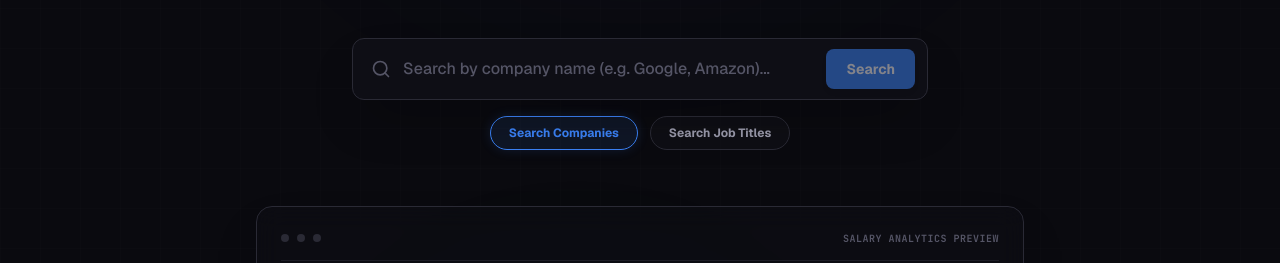
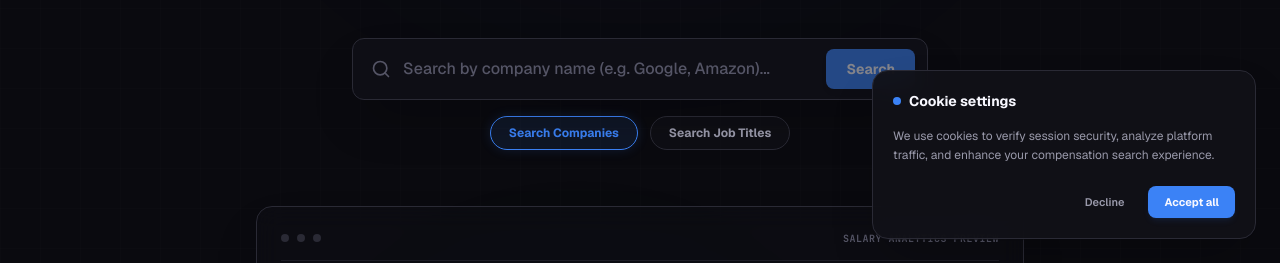
Before and after one commit to madhan1945/Compensation-Intelligence-System, a Next.js app: page / in a window 1280 px wide. Shown: the part 537-800 px from the top of the page. Built offline with nearby package versions, Linux system fonts and the light colour scheme; no server answers; the database is empty.

Commit message:
feat: add global glassmorphic Cookie Consent banner with entry animation

```diff
--- a/app/layout.tsx
+++ b/app/layout.tsx
@@ -19,6 +19,7 @@ const jetbrainsMono = JetBrains_Mono({
 
 import { Providers } from "@/app/providers";
 import AuthGateRedirect from "@/components/layout/AuthGateRedirect";
+import { CookieConsent } from "@/components/ui/CookieConsent";
 
 export const metadata: Metadata = {
   title: "CompensationIQ | Real Salary & Compensation Data",
@@ -55,6 +56,7 @@ export default function RootLayout({
         <Providers>
           <AuthGateRedirect />
           {children}
+          <CookieConsent />
         </Providers>
       </body>
     </html>
--- /dev/null
+++ b/components/ui/CookieConsent.tsx
@@ -0,0 +1,66 @@
+"use client";
+
+import { useState, useEffect } from "react";
+
+export function CookieConsent() {
+  const [isVisible, setIsVisible] = useState(false);
+
+  useEffect(() => {
+    // Check if the user has already made a selection
+    const consent = localStorage.getItem("cookie-consent");
+    if (!consent) {
+      // Delay display slightly for a premium, natural slide-in entrance
+      const timer = setTimeout(() => {
+        setIsVisible(true);
+      }, 1800);
+      return () => clearTimeout(timer);
+    }
+  }, []);
+
+  const handleAccept = () => {
+    localStorage.setItem("cookie-consent", "accepted");
+    setIsVisible(false);
+  };
+
+  const handleDecline = () => {
+    localStorage.setItem("cookie-consent", "declined");
+    setIsVisible(false);
+  };
+
+  return (
+    <div
+      className={`fixed bottom-6 right-6 z-50 max-w-sm w-[calc(100%-3rem)] sm:w-full bg-bg-card/95 border border-bg-border rounded-2xl p-5 shadow-2xl backdrop-blur-md transition-all duration-500 ease-out transform ${
+        isVisible
+          ? "opacity-100 translate-y-0 scale-100 pointer-events-auto"
+          : "opacity-0 translate-y-6 scale-95 pointer-events-none"
+      }`}
+    >
+      <div className="space-y-4 text-left">
+        <div className="flex items-center space-x-2">
+          <span className="relative flex h-2 w-2">
+            <span className="animate-ping absolute inline-flex h-full w-full rounded-full bg-accent-blue opacity-75"></span>
+            <span className="relative inline-flex rounded-full h-2 w-2 bg-accent-blue"></span>
+          </span>
+          <h4 className="text-sm font-bold text-text-primary">Cookie settings</h4>
+        </div>
+        <p className="text-xs text-text-secondary leading-relaxed">
+          We use cookies to verify session security, analyze platform traffic, and enhance your compensation search experience.
+        </p>
+        <div className="flex items-center justify-end space-x-3 pt-1">
+          <button
+            onClick={handleDecline}
+            className="text-[11px] font-semibold text-text-secondary hover:text-text-primary transition-colors cursor-pointer px-3 py-1.5 rounded-md hover:bg-bg-elevated/50 active:scale-95"
+          >
+            Decline
+          </button>
+          <button
+            onClick={handleAccept}
+            className="text-[11px] font-bold text-text-primary bg-accent-blue hover:bg-blue-600 transition-colors cursor-pointer px-4 py-2 rounded-lg active:scale-95 shadow-md shadow-accent-blue/10 hover:shadow-accent-blue/20"
+          >
+            Accept all
+          </button>
+        </div>
+      </div>
+    </div>
+  );
+}
```
